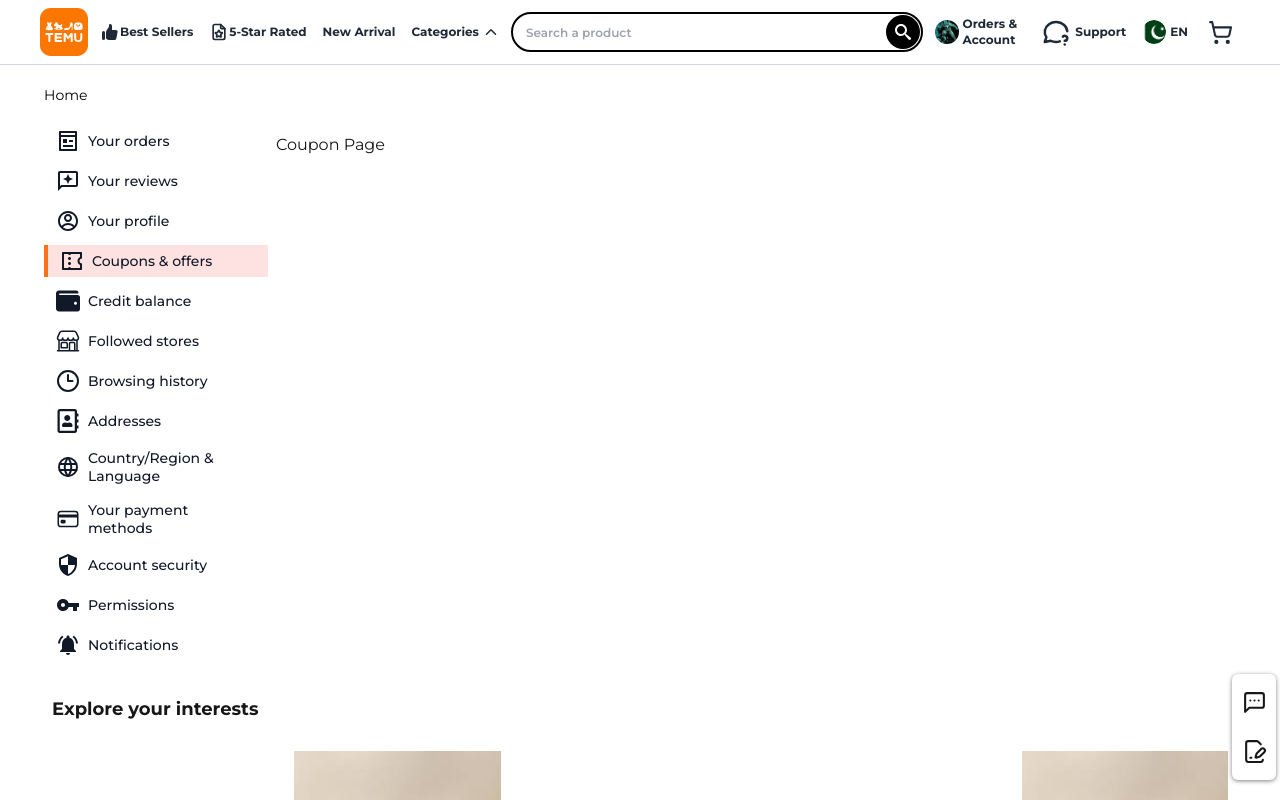
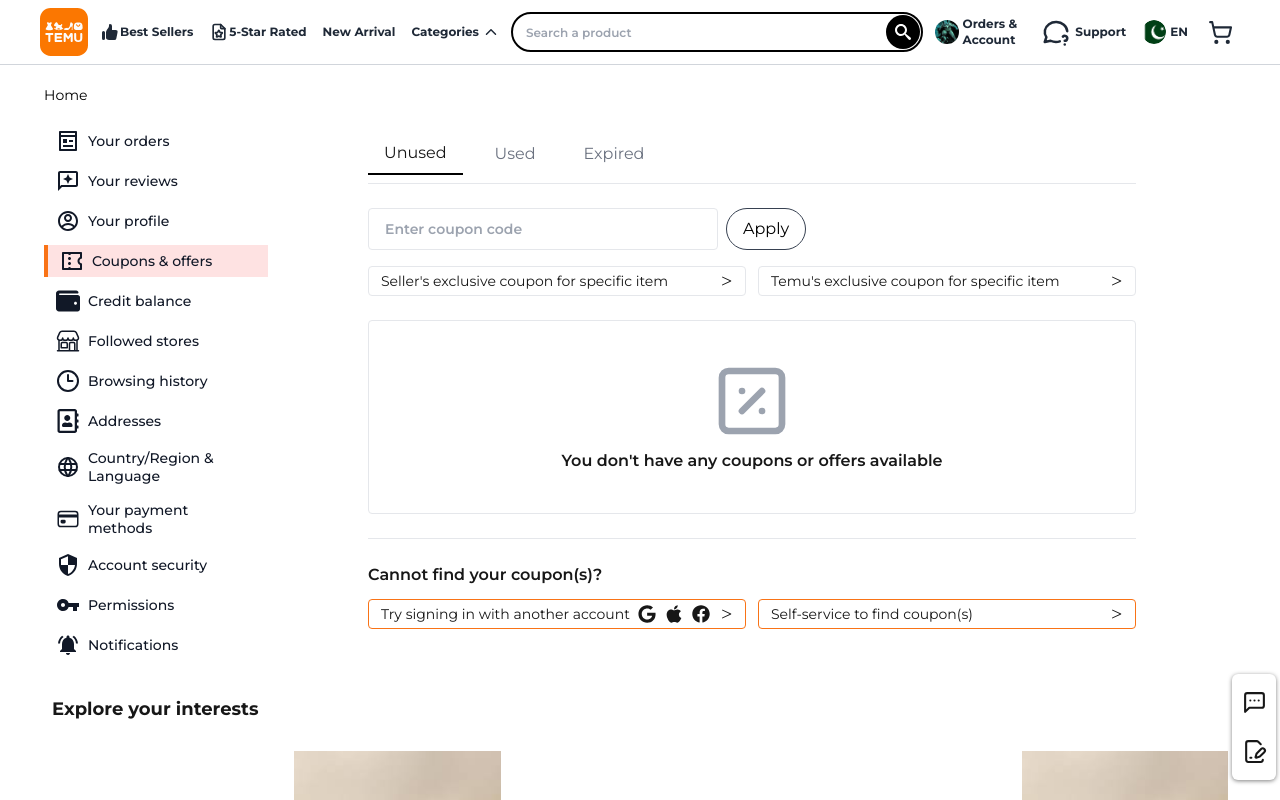
Before and after one commit to sysfoc/car-dealer-theme, a Next.js app: page /dashboard/coupons-offers in a window 1280 px wide. Shown: the top 800 px of the page. Built offline with nearby package versions, Linux system fonts and the light colour scheme; grey boxes are pictures that could not be loaded.

Commit message:
Added modal components for "Report This Item", Designed Coupon & Offer page, and Review page.

```diff
--- a/app/(routes)/LightningDealsList/[id]/page.tsx
+++ b/app/(routes)/ClearanceDealsList/[id]/page.tsx
@@ -51,7 +51,7 @@
           />
         </div>
       </div>
-      <ProductsSectionGrid columns={6} showTags={true} showStoreInfo={true} showOfferEndTime={true} />
+      <ProductsSectionGrid columns={5} showTags={true} showStoreInfo={true} showOfferEndTime={true} />
     </div>
   );
 }
--- a/app/(routes)/LightningDealsList/page.tsx
+++ b/app/(routes)/LightningDealsList/page.tsx
@@ -11,7 +11,6 @@
 
 export default function LighteningDealsList() {
   const [isBeginning, setIsBeginning] = useState<boolean>(true);
-
   return (
     <div className="mx-10 py-5">
       <div className="flex items-center gap-1">
--- a/app/(routes)/dashboard/coupons-offers/page.tsx
+++ b/app/(routes)/dashboard/coupons-offers/page.tsx
@@ -1,7 +1,101 @@
-import React from 'react'
+"use client";
+import { useState } from "react";
+import { FaGoogle, FaApple, FaFacebook } from "react-icons/fa";
+import { LuSquarePercent } from "react-icons/lu";
+import { PiGreaterThan } from "react-icons/pi";
 
-export default function page() {
+const CouponsPage = () => {
+  const [couponCode, setCouponCode] = useState("");
+  const [activeTab, setActiveTab] = useState<keyof typeof tabContent>("unused");
+
+  const tabContent = {
+    unused: "You don't have any coupons or offers available",
+    used: "You don't have any used coupons or offers. Only coupons that were used in the last 3 months are shown on this list.",
+    expired:
+      "You don't have any expired coupons or offers. Only coupons that were expired within 3 months are shown on this list.",
+  };
+
   return (
-    <div>Coupon Page</div>
-  )
-}
+    <div className="max-w-3xl mx-auto space-y-6">
+      <div className="flex border-b pb-2 space-x-4">
+        {(["unused", "used", "expired"] as const).map((tab) => (
+          <button
+            key={tab}
+            onClick={() => setActiveTab(tab)}
+            className={`px-4 py-2 ${
+              activeTab === tab ? "border-b-2 border-black" : "text-gray-500"
+            }`}
+          >
+            {tab.charAt(0).toUpperCase() + tab.slice(1)}
+          </button>
+        ))}
+      </div>
+
+      {activeTab === "unused" && (
+        <div className="space-y-4">
+          <div className="flex space-x-2 w-fit">
+            <input
+              type="text"
+              placeholder="Enter coupon code"
+              value={couponCode}
+              onChange={(e) => setCouponCode(e.target.value)}
+              className="border outline-none hover:border-black px-4 py-2 flex-1 rounded text-sm font-semibold w-[350px]"
+            />
+            <button className="bg-white text-black border border-gray-700 rounded-full px-4 py-2">
+              Apply
+            </button>
+          </div>
+
+          <div className="flex gap-3 text-sm">
+            <button className="border w-full flex justify-between items-center text-start px-3 py-1 rounded">
+              Seller's exclusive coupon for specific item
+              <PiGreaterThan />
+            </button>
+            <button className="border w-full flex justify-between items-center text-start px-3 py-1 rounded">
+              Temu's exclusive coupon for specific item
+              <PiGreaterThan />
+            </button>
+          </div>
+        </div>
+      )}
+
+      <div className="text-center py-10 border rounded">
+        <div className="text-6xl w-full flex justify-center">
+          <LuSquarePercent fontSize={80} className="text-gray-400" />
+        </div>
+        <p className="font-semibold mt-2">{tabContent[activeTab]}</p>
+      </div>
+
+      <hr />
+
+      <div className="space-y-3">
+        <p className="font-semibold">Cannot find your coupon(s)?</p>
+        <div className="flex space-x-3 text-sm">
+          <button className="border border-orange-500 flex flex-1 items-center justify-between gap-2 px-3 py-1 rounded w-full">
+            <div className="flex items-center gap-2">
+              <span>Try signing in with another account</span>
+              <div className="flex gap-2 items-center">
+                <FaGoogle fontSize={18}/>
+                <FaApple fontSize={20}/>
+                <FaFacebook fontSize={18}/>
+              </div>
+            </div>
+            <div>
+            <PiGreaterThan />
+            </div>
+          </button>
+
+          <button
+            className="border border-orange-500 flex-1 px-3 py-1
+          rounded flex justify-between items-center"
+          >
+            Self-service to find coupon(s)
+            <PiGreaterThan />
+          </button>
+        </div>
+      </div>
+    </div>
+  );
+};
+
+export default CouponsPage;
--- a/app/(routes)/dashboard/your-reviews/page.tsx
+++ b/app/(routes)/dashboard/your-reviews/page.tsx
@@ -1,7 +1,16 @@
-function page() {
+import React from "react";
+import { IoDocumentTextOutline } from "react-icons/io5";
+
+export default function Review() {
   return (
-    <div>page</div>
-  )
+    <div className="p-40">
+      <div className="flex flex-col font-sans items-center justify-center gap-1 w-[550px]">
+        <IoDocumentTextOutline fontSize={70} className="text-gray-400" />
+        <span className="block">You do not have any reviews</span>
+        <span className="text-gray-500">
+          You have no completed reviews or your reviews have been deleted.
+        </span>
+      </div>
+    </div>
+  );
 }
-
-export default page
--- /dev/null
+++ b/app/ui/Dashboard/Account/Review.tsx
@@ -0,0 +1,14 @@
+import React from "react";
+import { CgNotes } from "react-icons/cg";
+
+export default function Review() {
+  return (
+    <div>
+      <CgNotes fontSize={50}/>
+      <span>You don't have any reviews</span>
+      <span>
+        You have no completed reviews or your reviews have been deleted.
+      </span>
+    </div>
+  );
+}
--- /dev/null
+++ b/app/ui/Modal/reportModal.tsx
@@ -0,0 +1,76 @@
+import React, { useState } from "react";
+import { IoClose } from "react-icons/io5";
+
+interface ReportModalProps {
+  onClose: () => void;
+}
+
+export default function ReportModal({ onClose }: ReportModalProps) {
+  const [reportType, setReportType] = useState("");
+  const [details, setDetails] = useState("");
+
+  return (
+    <div className="fixed inset-0 flex items-center justify-center bg-black bg-opacity-50 z-50">
+      <div className="bg-white p-8 rounded-lg shadow-lg w-[540px] max-w-full">
+        <div className="flex justify-end">
+          <IoClose
+            size={35}
+            onClick={onClose}
+            className="text-gray-500 cursor-pointer hover:text-gray-700 p-1 hover:bg-gray-100 rounded-full"
+          />
+        </div>
+        <div className="flex justify-center items-center pb-3 mb-4 text-xl font-semibold">
+          <span>Report this Item</span>
+        </div>
+
+        <div className="mb-4">
+          <label className="block text-sm font-medium mb-2">*Report Type</label>
+          <select
+            className="w-full border rounded-md py-2 outline-none hover:border-black px-3 text-sm"
+            value={reportType}
+            onChange={(e) => setReportType(e.target.value)}
+          >
+            <option value="" hidden>
+              Select
+            </option>
+            <option>There is a problem with my order</option>
+            <option>Copyright and trademark</option>
+            <option>Item or content is offensive</option>
+            <option>Prohibited or restricted items</option>
+            <option>Product information is missing or inaccurate</option>
+            <option>Threat or public safety</option>
+            <option>Issues other than those listed above</option>
+          </select>
+        </div>
+
+        <div className="mb-4">
+          <label className="block text-sm font-medium mb-1">
+            *Detail Reason
+          </label>
+          <div className="w-full border rounded-md p-3 text-sm h-28 relative">
+            <textarea
+              className="w-full h-full outline-none resize-none"
+              placeholder="Please add more details to help us process your report faster. 30 character minimum. Please do not enter personal information."
+              value={details}
+              onChange={(e) => setDetails(e.target.value)}
+              maxLength={1000}
+            ></textarea>
+            <div className="absolute bottom-2 right-3 text-xs text-gray-500">
+              {details.length}/1000
+            </div>
+          </div>
+        </div>
+
+        <div className="flex justify-center">
+          <button
+            className="bg-orange-600 font-semibold text-white py-3 px-32
+           transition hover:scale-105 text-sm rounded-full"
+            disabled={details.length < 30 || !reportType}
+          >
+            Submit
+          </button>
+        </div>
+      </div>
+    </div>
+  );
+}
--- a/app/ui/Modal/reviewModal.tsx
+++ b/app/ui/Modal/reviewModal.tsx
@@ -77,7 +77,6 @@
                       in
                       <Flag code={review.country} className="!min-w-[20px]" />
                     </span>
-
                     <span className="text-sm text-gray-500">
                       {review.reviewDate}
                     </span>
@@ -113,7 +112,6 @@
                       Helpful
                     </span>
                   </div>
-
                   <div>
                     <PiDotsThreeBold fontSize={22} />
                   </div>
--- a/app/ui/ProductComponent/ProductDetails.tsx
+++ b/app/ui/ProductComponent/ProductDetails.tsx
@@ -153,8 +153,8 @@
             onSlideChange={(swiper) => setIsBeginning(swiper.isBeginning)}
           >
             <SwiperSlide>
+
               <div className="text-sm p-3 rounded-md flex gap-4">
-
                 <div className="bg-gray-100  rounded-lg p-4 flex-none">
                   <h3 className="text-green-600 mb-2">Security & Privacy</h3>
                   <div className="grid gap-2 text-sm">
@@ -168,7 +168,6 @@
                     </div>
                   </div>
                 </div>
-
 
                 <div className="bg-gray-100 rounded-lg p-4 flex-1">
                   <h3 className="text-green-600 mb-2">Delivery Guarantee</h3>
--- a/app/ui/ProductComponent/ProductSpecs.tsx
+++ b/app/ui/ProductComponent/ProductSpecs.tsx
@@ -2,10 +2,14 @@
 import { FaHeart, FaRegHeart } from "react-icons/fa";
 import { IoIosArrowDown } from "react-icons/io";
 import { TbMathGreater, TbMinusVertical } from "react-icons/tb";
+import ReportModal from "@/app/ui/Modal/reportModal";
+
+
 
 const ProductSpecs = () => {
   const [expanded, setExpanded] = useState(false);
   const [saved, isSaved] = useState<boolean>(false);
+  const [modal , setModal ] = useState<boolean>(false)
 
   return (
     <div>
@@ -30,7 +34,9 @@
 
           </span>
           <TbMinusVertical fontSize={18} className="text-gray-400" />
-          <span className="flex items-center text-xs font-semibold hover:underline cursor-pointer">
+          <span className="flex items-center text-xs font-semibold hover:underline cursor-pointer"
+          onClick={()=>setModal(true)}
+          >
             Report this Item
             <TbMathGreater fontSize={12} className="mt-[2px]" />
           </span>
@@ -84,6 +90,10 @@
           }`}
         />
       </button>
+      {
+        modal &&
+        <ReportModal onClose={()=>setModal(false)}  />
+      }
     </div>
   );
 };
```
Also changed, not shown: app/ui/StoreComponent/ProductCategories.tsx (+11 -7 lines), 1 other file (tests, documents, lock files or other folders).
